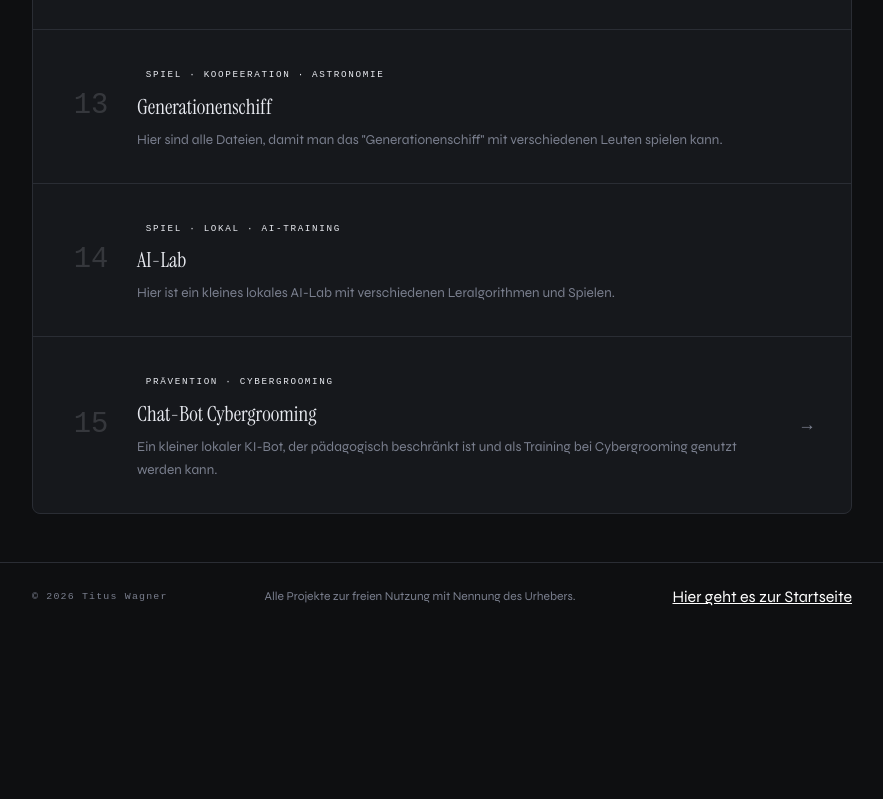
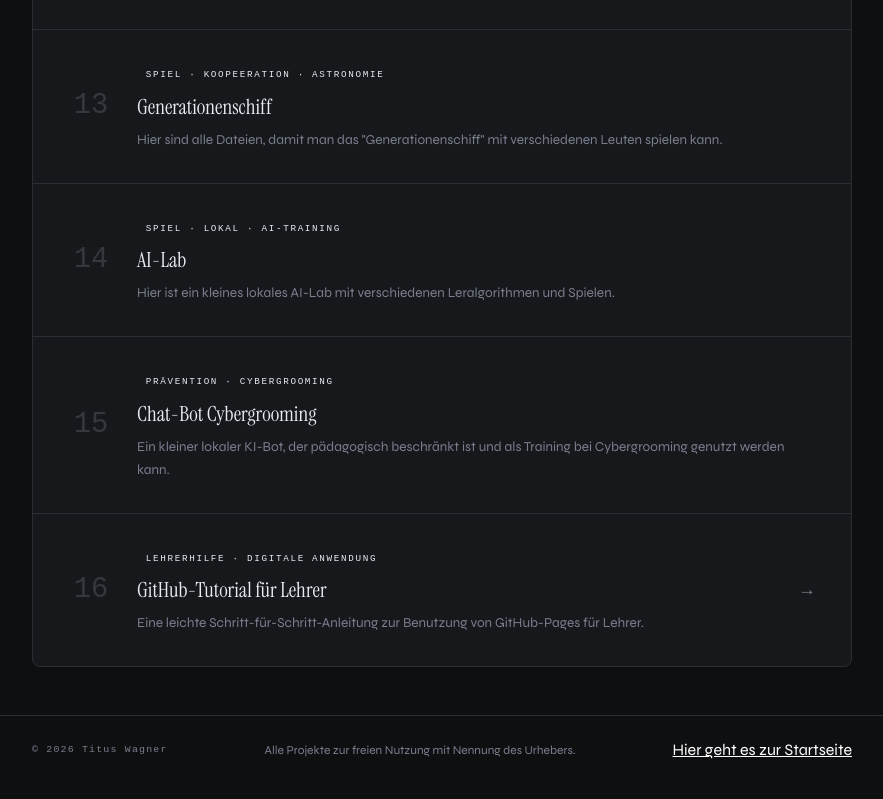
Before and after one commit to Talos-Val/project-data, a plain HTML site: page index.html in a window 1280 px wide. Shown: the part 2285-3084 px from the top of the page, without its empty margins (198-1081 px from the left). Before the commit the page ends 2931 px from the top, so only its background shows below. Drawn offline with Linux system fonts and the light colour scheme; a web font is replaced by a local one.

Commit message:
Add GitHub tutorial card for teachers
Added a new card for a GitHub tutorial for teachers.

```diff
--- a/index.html
+++ b/index.html
@@ -808,6 +808,14 @@
           <div class="card-title">Chat-Bot Cybergrooming</div>
           <p class="card-desc">Ein kleiner lokaler KI-Bot, der pädagogisch beschränkt ist und als Training bei Cybergrooming genutzt werden kann.</p>
         </div>
+
+        <a class="card" href="https://talos-val.github.io/github-tutorial" >
+        <span class="card-num">16</span>
+        <div class="card-body">
+          <span class="card-tag">Lehrerhilfe · Digitale Anwendung</span>
+          <div class="card-title">GitHub-Tutorial für Lehrer</div>
+          <p class="card-desc">Eine leichte Schritt-für-Schritt-Anleitung zur Benutzung von GitHub-Pages für Lehrer.</p>
+        </div>
         <span class="card-arrow">→</span>
       </a>
     </div>
```
